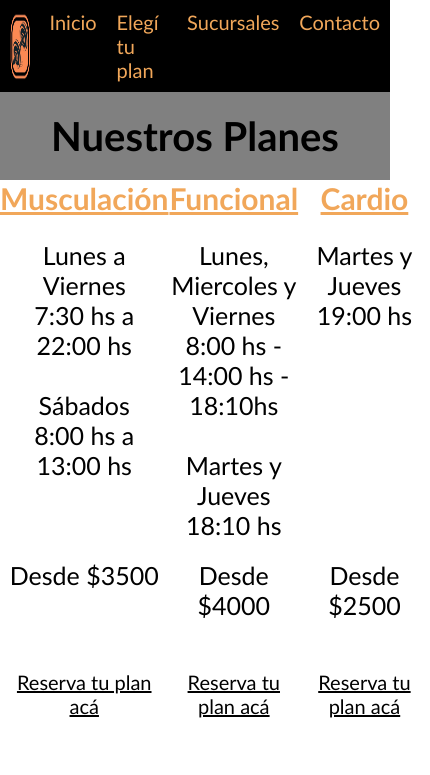
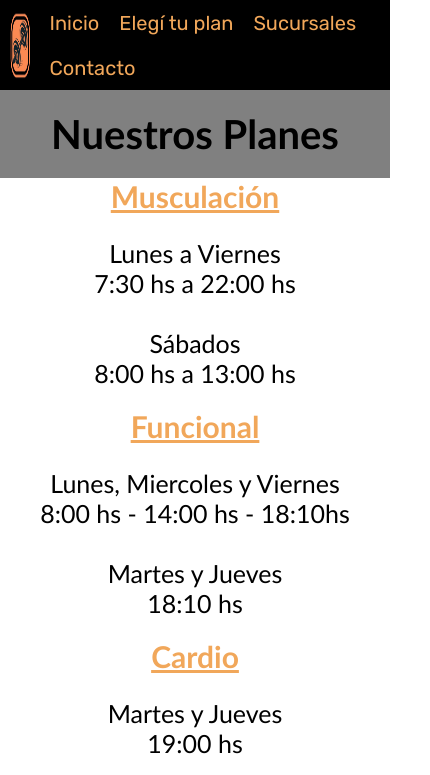
Before and after one commit to FranciscoAre151/Fitness-Python, a plain HTML site: page Proyecto final/Plan.html in a window 390 px wide. Shown: the top 775 px of the page, 430 px wide, since content can reach past the window. Drawn offline with Linux system fonts and the light colour scheme.

Commit message:
Hicimos cambios de acuerdo a las carrecciones

```diff
--- a/Proyecto final/Plan.html
+++ b/Proyecto final/Plan.html
@@ -1,11 +1,16 @@
 <!DOCTYPE html>
 <html lang="en">
 <head>
-    <link rel="stylesheet" href="Styles.css">
+    <link rel="stylesheet" href="styles.css">
     <meta charset="UTF-8">
     <meta http-equiv="X-UA-Compatible" content="IE=edge">
     <meta name="viewport" content="width=device-width, initial-scale=1.0">
     <script src="https://kit.fontawesome.com/a4d2b7b31e.js" crossorigin="anonymous"></script>
+    <meta name="KeyWords" content="gimnasio, fit, gym, salud, fitness, funcional">
+    <meta name="Description" content="Fitness Python es más que un gimnasio, es un estilo de vida. Descubrinos!">
+    <link rel="preconnect" href="https://fonts.googleapis.com">
+    <link rel="preconnect" href="https://fonts.gstatic.com" crossorigin>
+    <link href="https://fonts.googleapis.com/css2?family=Rubik&display=swap" rel="stylesheet">
     <title> Elegí tu plan - Fitness Python</title>
 </head>
 <body>
@@ -15,9 +20,9 @@
       <img class="logo" src="img/logo.jpg" alt="Logo">
       <ul>
           <li> <a href="index.html"> Inicio </a></li>
-          <li> <a href="Plan.html"> Elegí tu plan </a> </li>
-          <li><a href="Sucursales.html"> Sucursales </a></li>
-          <li> <a href="Contacto.html"> Contacto </a></li>
+          <li> <a href="plan.html"> Elegí tu plan </a> </li>
+          <li> <a href="sucursales.html"> Sucursales </a></li>
+          <li> <a href="contacto.html"> Contacto </a></li>
       </ul>
     </nav>
   </header>
@@ -63,9 +68,9 @@
       <div class="plan-item"><span style="background-color:white ;">Desde $4000</span></div>
       <div class="plan-item"><span style="background-color:white ;">Desde $2500</span></div>
 
-      <div class="plan-item"><a href="Contacto.html"> Reserva tu plan acá </a></div>
-      <div class="plan-item"><a href="Contacto.html"> Reserva tu plan acá </a></div>
-      <div class="plan-item"><a href="Contacto.html"> Reserva tu plan acá </a></div>
+      <div class="plan-item"><a href="contacto.html"> Reserva tu plan acá </a></div>
+      <div class="plan-item"><a href="contacto.html"> Reserva tu plan acá </a></div>
+      <div class="plan-item"><a href="contacto.html"> Reserva tu plan acá </a></div>
 
       <div>
           <img class="img_plan" src="img/img_musculacion.jpg" alt="img_musculacion">
--- a/Proyecto final/Styles.css
+++ b/Proyecto final/Styles.css
@@ -25,11 +25,14 @@ header{
     display: flex;
     list-style-type: none;
     font-size: 2rem;
+    flex-wrap: wrap;
 }
+
 /* Sacar la linea de abajo del texto y cambiarle el color al texto */
 ul li a {
     text-decoration: none;
     color: #f1a75a;
+    font-family: 'Rubik', sans-serif;
 }
 ul>li{
     margin: 1rem;
@@ -48,7 +51,7 @@ ul>li{
     grid-template-columns:  repeat(3,1fr);
     grid-template-rows: 1fr 0.25fr 0.25fr 1fr;
     row-gap: 2rem;
-    }
+}
 .container-plan h2 {
     font-size: 3rem;
     color: #f1a75a;
@@ -97,10 +100,11 @@ ul>li{
 .suc-item{
     font-size: 2.5rem;
     text-align: center;
-    color: #fbfbfb;
+    color: black;
+
 }
 .suc-item p {
-    color: rgb(255, 255, 255);
+    color: rgb(0, 0, 0);
     text-decoration: solid underline;
 }
 
@@ -108,17 +112,9 @@ ul>li{
     text-align: center;
     font-size: 4rem;
     text-decoration:solid;
-    color: #ee9e09;
+    color: #d48a01;
     padding: 2rem;
     margin-bottom: 1rem;
-}
-footer{
-    background-color: black;
-    color: white;
-    text-align: center;
-    margin-top: 10px;
-    padding: 20px;
-    font-size: 1.5rem;
 }
 
 /* Pagina Contacto*/
@@ -185,3 +181,20 @@ color: #fbfbfb;
   width: 420px;
   cursor: pointer;
 }
+ /* footer */
+footer{
+    background-color: black;
+    color: white;
+    text-align: center;
+    margin-top: 10px;
+    padding: 20px;
+    font-size: 1.5rem;
+}
+
+/* media query */
+
+@media screen and (max-width:600px){
+.container-plan{
+    grid-template-columns:  repeat(1,1fr);
+    }
+}
```
Also changed, not shown: Proyecto final/Contacto.html (+9 -4 lines), Proyecto final/Sucursales.html (+9 -4 lines), Proyecto final/index.html (+9 -4 lines).
